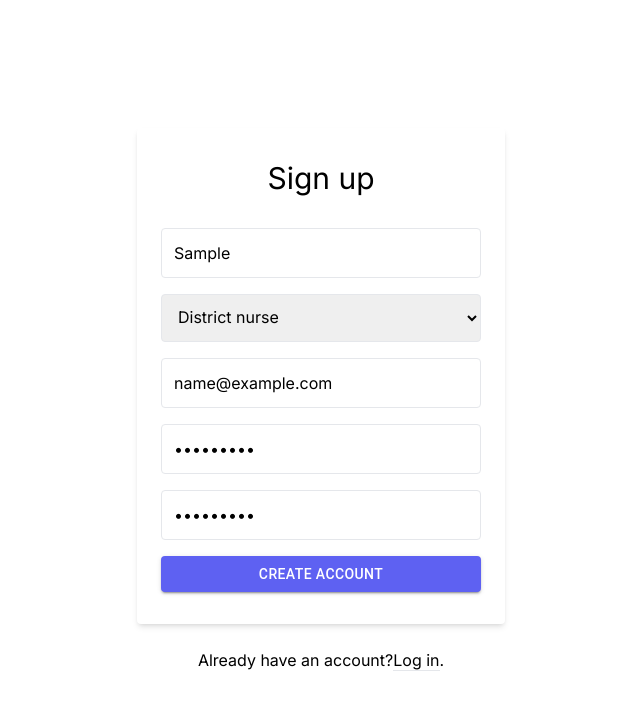
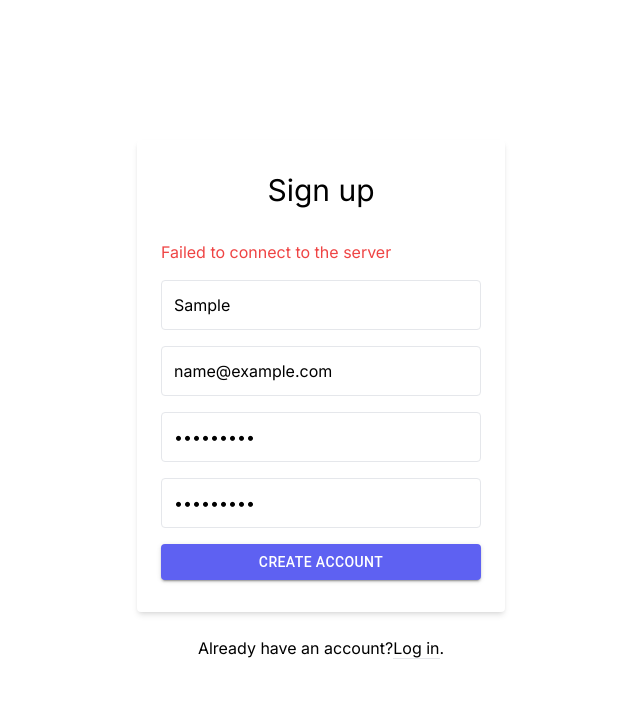
Before and after one commit to nhsunion/hc-frontend, a Next.js app: page /provider_register in a window 1280 px wide. Both pictures are taken after typing "Sample", "name@example.com", "Sample123", "Sample123" into the empty fields and a click on the button "CREATE ACCOUNT". Shown: the top 710 px of the page, without its empty margins (319-959 px from the left). Built offline with nearby package versions, Linux system fonts and the light colour scheme; no server answers.

Commit message:
added Login form

```diff
--- a/src/app/(auth)/provider_register/page.tsx
+++ b/src/app/(auth)/provider_register/page.tsx
@@ -1,58 +1,104 @@
-'use client'
-import { Button } from "@mui/material"
-import Link from "next/link"
-import { button_style } from "../../utils/Styling"
+// Import necessary modules and components
+import { useState, FormEvent } from 'react';
+import { Button } from '@mui/material';
+import Link from 'next/link';
+import { useRouter } from 'next/router';
+import { button_style } from '../../utils/Styling';
 
 export default function RegisterForm() {
+    const router = useRouter();
+    // State for form fields
+    const [fullName, setFullName] = useState('');
+    const [email, setEmail] = useState('');
+    const [password, setPassword] = useState('');
+    const [confirmPassword, setConfirmPassword] = useState('');
+    // State for error and loading
+    const [error, setError] = useState('');
+    const [isLoading, setLoading] = useState(false);
+
+    // Handle form submission
+    const handleSubmit = async (e: FormEvent) => {
+        e.preventDefault();
+        setLoading(true);
+        setError('');
+
+        // Basic client-side validation
+        if (password !== confirmPassword) {
+            setError('Passwords do not match');
+            setLoading(false);
+            return;
+        }
+
+        // API call
+        try {
+            const response = await fetch(`${process.env.NEXT_PUBLIC_API_URL}/api/register/patient`, {
+                body: JSON.stringify({ fullName, email, password }),
+                headers: { 'Content-Type': 'application/json' },
+                method: 'POST'
+            });
+
+            if (response.ok) {
+                router.push('/patient_login');
+            } else {
+                const errorData = await response.json();
+                setError(errorData.message || 'An error occurred');
+            }
+        } catch (error) {
+            setError('Failed to connect to the server');
+        } finally {
+            setLoading(false);
+        }
+    };
+
     return (
         <div className="bg-grey-lighter min-h-screen flex flex-col">
             <div className="container max-w-sm mx-auto flex-1 flex flex-col items-center justify-center px-2">
                 <div className="bg-white px-6 py-8 rounded shadow-md text-black w-full">
                     <h1 className="mb-8 text-3xl text-center">Sign up</h1>
+                    {error && <div className="text-red-500 mb-4">{error}</div>}
+                    <form onSubmit={handleSubmit}>
                         <input
                             type="text"
+                            value={fullName}
+                            onChange={e => setFullName(e.target.value)}
                             className="block border border-grey-light w-full p-3 rounded mb-4"
                             placeholder="Full Name" />
-                    <select
-                        className="block border border-grey-light w-full p-3 rounded mb-4"
-
-                    >
-                        <option value="" disabled>Select Proffestion</option>
-                        <option value="District nurse">District nurse</option>
-                        <option value="Physiotherapist">Physiotherapist</option>
-                        <option value="Curator">Curator</option>
-                        <option value="Doctor">Doctor - specialist in general medicine</option>
-                        <option value="Midwife">Midwife</option>
-                        <option value="Psychologist">Psychologist</option>
-                        <option value="Curator">Curator</option>
-                        <option value="BVC nurse">BVC nurse</option>
-                        <option value="Occupational therapist">Occupational therapist</option>
-                    </select>
                         <input
                             type="email"
+                            value={email}
+                            onChange={e => setEmail(e.target.value)}
                             className="block border border-grey-light w-full p-3 rounded mb-4"
                             placeholder="Email" />
                         <input
                             type="password"
+                            value={password}
+                            onChange={e => setPassword(e.target.value)}
                             className="block border border-grey-light w-full p-3 rounded mb-4"
                             placeholder="Password" />
                         <input
                             type="password"
+                            value={confirmPassword}
+                            onChange={e => setConfirmPassword(e.target.value)}
                             className="block border border-grey-light w-full p-3 rounded mb-4"
                             placeholder="Confirm Password" />
                         <Button
                             variant="contained"
+                            disabled={isLoading}
+                            onClick={handleSubmit}
                             style={button_style}
                             className="w-full text-center py-3 rounded bg-green text-white hover:bg-green-dark focus:outline-none my-1"
-                    >Create Account</Button>
+                        >
+                            {isLoading ? 'Creating Account...' : 'Create Account'}
+                        </Button>
+                    </form>
                 </div>
                 <div className="text-grey-dark mt-6">
                     Already have an account?
-                    <Link className="no-underline border-b border-blue text-blue" href="/login">
-                        Log in
+                    <Link href="/login">
+                        <a className="no-underline border-b border-blue text-blue">Log in</a>
                     </Link>.
                 </div>
             </div>
         </div>
-    )
+    );
 }
```
Lines whose indentation alone changed are shown as unchanged.
